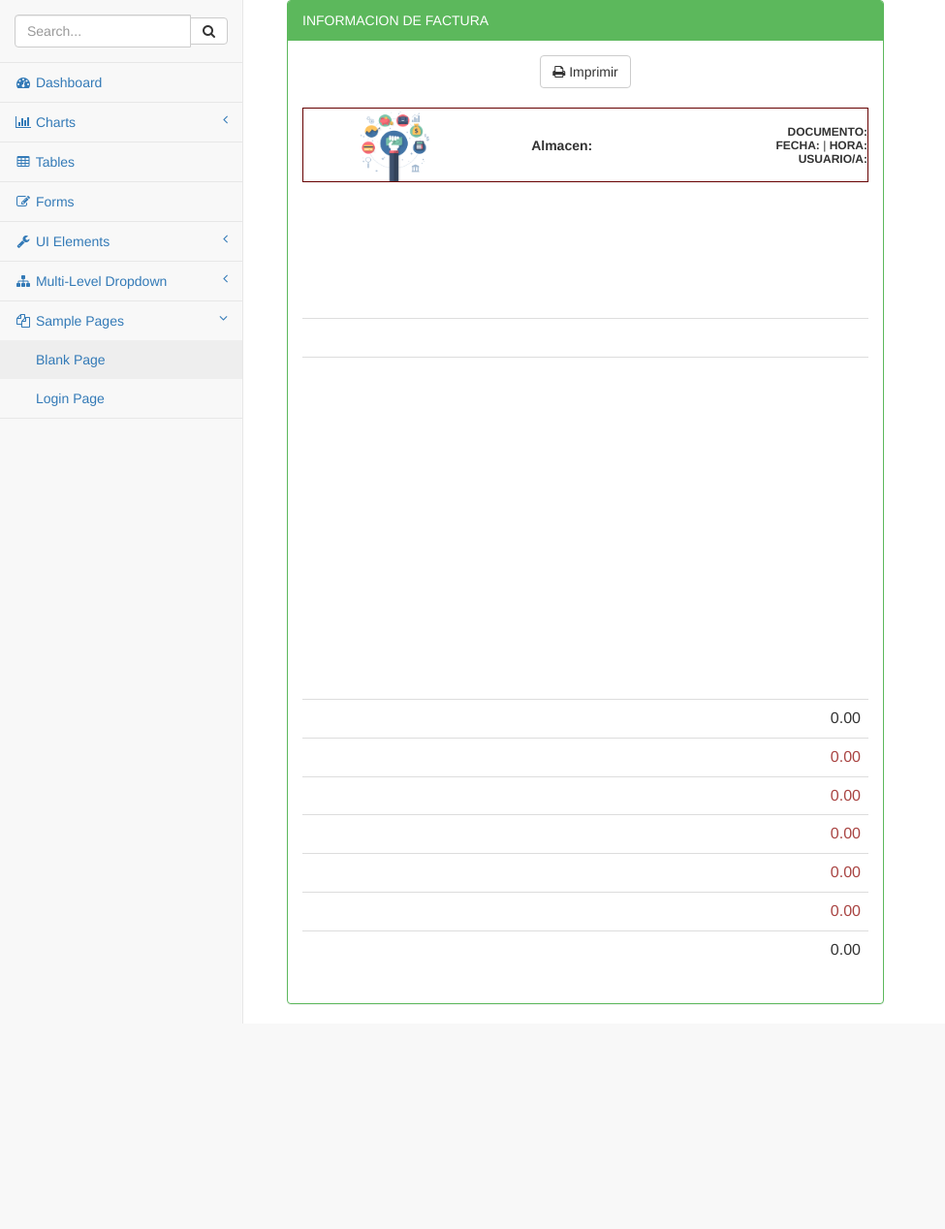
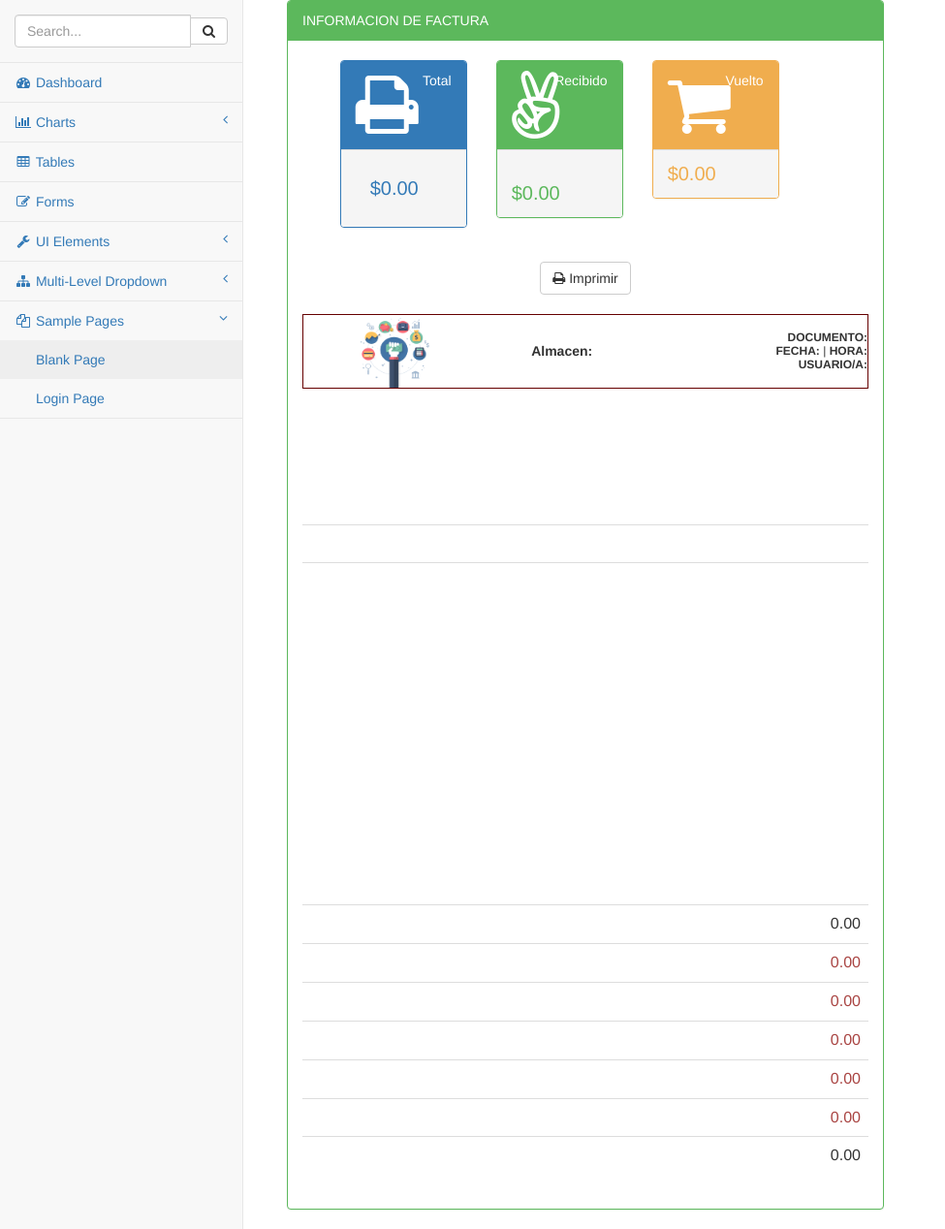
Before and after one commit to AbiPineda/SysFi, a PHP site: page /venta/pro_contado.php?pago=CONTADO in a window 1280 px wide. Shown: the part 51-1319 px from the top of the page at 97% size, without its empty margins (0-975 px from the left). Before the commit the page ends 1107 px from the top, so only its background shows below. Run offline with PHP 8.4, Linux system fonts and the light colour scheme; data comes from the database, SQL or seed files in the repository; data that the repository does not hold is empty; some libraries are stand-ins or nearby versions.

Commit message:
detalle
colcacion de cuadros que indica el total, vuelto, prima

```diff
--- a/sysFinanzas/venta/Vis_ventas.php
+++ b/sysFinanzas/venta/Vis_ventas.php
@@ -604,7 +604,6 @@ $fecha=date('Y-m-d');
                                             <button type="button" class="btn btn-default" data-dismiss="modal">Cerrar</button>
                                             <button type="submit" class="btn btn-primary">Procesar</button>
 
-                                             <button type="submit" class="btn btn-primary" onclick="location.href='./contrato.php'">Contrato</button>
                                         </div>
                                     </div>
                                 </div>
--- a/sysFinanzas/venta/pro_contado.php
+++ b/sysFinanzas/venta/pro_contado.php
@@ -98,6 +98,111 @@ if(!empty($_GET['valor_recibido']) and !empty($_GET['neto'])){
                         <div class="panel-heading">
                              INFORMACION DE FACTURA
                         </div>
+                        <!--Prueba-->
+                        <br/>
+                       <div class="row">
+                           <div class="col-lg-1 col-md-1"></div>
+                <div class="col-lg-3 col-md-6">
+                    <div class="panel panel-primary">
+                        <div class="panel-heading">
+                            <div class="row">
+                                <div class="col-xs-3">
+                                    <i class="fa fa-print fa-5x"></i>
+                                </div>
+                                <div class="col-xs-9 text-right">
+                                    <div class="huge"></div>
+                                    <div>Total</div>
+                                </div>
+                            </div>
+                        </div>
+                        <a href="#">
+                            <div class="panel-footer">
+                                <div class="panel-body">
+                            <div style=" bg-color: red;font-size:20px"><?php echo '$'.formato($neto); ?> </div>
+                                </div>
+                                <div class="clearfix"></div>
+                            </div>
+                        </a>
+                    </div>
+                </div>
+                  <?php  if ($_GET['pago']=='CONTADO') {?>
+                <div class="col-lg-3 col-md-6">
+                    <div class="panel panel-green">
+                        <div class="panel-heading">
+                            <div class="row">
+                                <div class="col-xs-3">
+                                    <i class="fa fa-angellist fa-5x"></i>
+                                </div>
+                                <div class="col-xs-9 text-right">
+                                    <div class="huge"></div>
+                                    <div>Recibido</div>
+                                </div>
+                            </div>
+                        </div>
+                        <a href="#">
+                            <div class="panel-footer">
+                                <br/>
+                                 <div style=" bg-color: blue;font-size:20px"><?php echo '$'.formato($valor_recibido); ?> </div>
+
+                                <div class="clearfix"></div>
+                            </div>
+                        </a>
+                    </div>
+                </div>
+                  <?php }else{?>
+                           <div class="col-lg-3 col-md-6">
+                    <div class="panel panel-green">
+                        <div class="panel-heading">
+                            <div class="row">
+                                <div class="col-xs-3">
+                                    <i class="fa fa-shopping-cart fa-5x"></i>
+                                </div>
+                                <div class="col-xs-9 text-right">
+                                    <div class="huge"></div>
+                                    <div>Prima</div>
+                                </div>
+                            </div>
+                        </div>
+                        <a href="#">
+                            <div class="panel-footer">
+                                <br/>
+                                 <div style=" bg-color: blue;font-size:20px"><?php echo '$'.formato($valor_recibido); ?> </div>
+
+                                <div class="clearfix"></div>
+                            </div>
+                        </a>
+                    </div>
+                </div>
+                  <?php }?>
+                           <?php  if ($_GET['pago']=='CONTADO') {?>
+                <div class="col-lg-3 col-md-6">
+                    <div class="panel panel-yellow">
+                        <div class="panel-heading">
+                            <div class="row">
+                                <div class="col-xs-3">
+                                    <i class="fa fa-shopping-cart fa-5x"></i>
+                                </div>
+                                <div class="col-xs-9 text-right">
+                                    <div class="huge"></div>
+                                    <div>Vuelto</div>
+                                </div>
+                            </div>
+                        </div>
+                        <a href="#">
+                            <div class="panel-footer">
+                                <div style=" bg-color: green;font-size:20px"><?php echo '$'.formato($valor_recibido-$neto); ?> </div>
+
+                                <div class="clearfix"></div>
+                            </div>
+                        </a>
+                    </div>
+                </div>
+                           <?php }?>
+                <div class="col-lg-3 col-md-6">
+
+                </div>
+            </div>
+                        <!--fin pureba-->
                         <div class="panel-body">
                         <center><button onclick="imprimir();" class="btn btn-default"><i class=" fa fa-print "></i> Imprimir</button></center><br>
                         <?php if ($_GET['pago']=='CONTADO') { }else{?>
```
